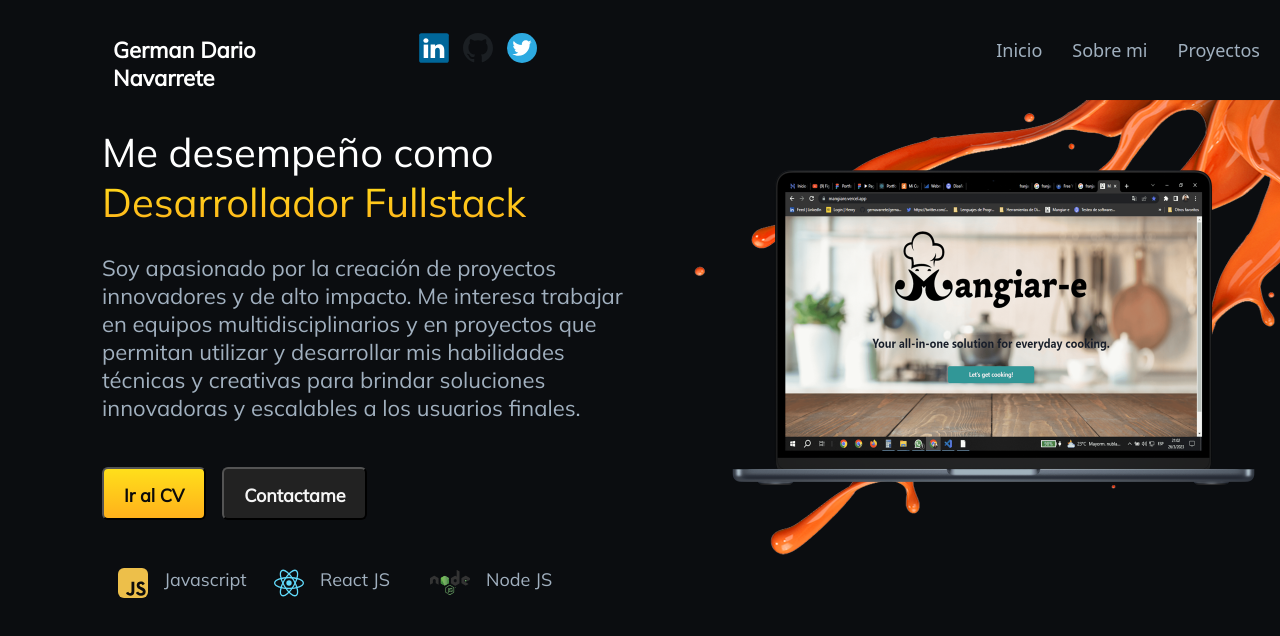
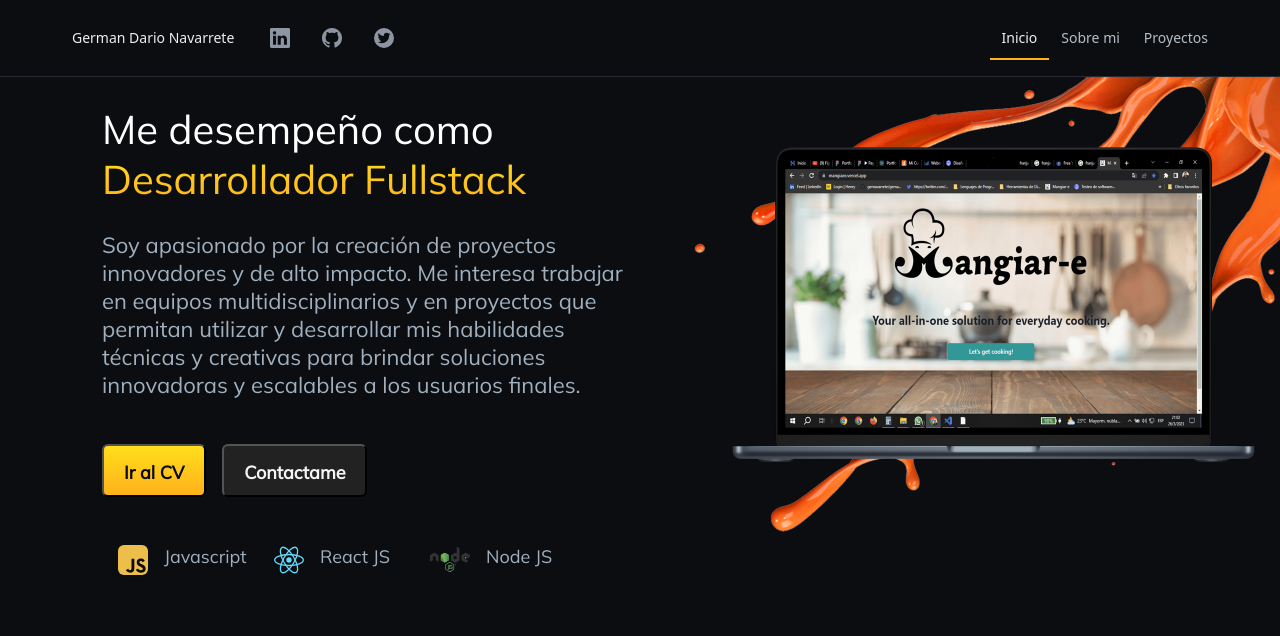
Before and after one commit to gernavarrete/gernavarrete, a React (Vite) app in the folder portfolio/: page /1 in a window 1280 px wide. Shown: the top 636 px of the page. Built offline with nearby package versions, Linux system fonts and the light colour scheme.

Commit message:
feat(nav): adopt visual system and semantic spacing

```diff
--- a/portfolio/src/components/Navbar/NavBar.jsx
+++ b/portfolio/src/components/Navbar/NavBar.jsx
@@ -1,77 +1,88 @@
 import s from "../Navbar/NavBar.module.css";
-import linkedin from "../../images/linkedin-logo-2430.svg";
-import github from "../../images/Octicons-mark-github.svg";
-import twitter from "../../images/cdnlogo.com_twitter-icon.svg";
-import { NavLink } from "react-router-dom";
-import { useParams } from "react-router-dom";
+import { Link, useParams } from "react-router-dom";
+
+// Monochrome marks drawn from the previous brand SVGs; the inner glyphs are
+// cut out with evenodd so the icons follow currentColor on any background.
+const socialLinks = [
+  {
+    label: "LinkedIn",
+    href: "https://www.linkedin.com/in/germandnavarrete/",
+    viewBox: "0 0 90 90",
+    path: "M0 6.447C0 2.887 2.978 0 6.651 0h76.698C87.022 0 90 2.887 90 6.447v77.106C90 87.114 87.022 90 83.349 90H6.651C2.978 90 0 87.114 0 83.553V6.447zM20.485 29.151c4.74 0 7.691-3.121 7.691-7.021-.088-3.988-2.95-7.022-7.601-7.022-4.65 0-7.69 3.034-7.69 7.022 0 3.9 2.95 7.021 7.512 7.021zM27.282 75.339v-40.64H13.688v40.64zM34.804 75.339h13.594V52.644c0-1.215.088-2.428.447-3.296.983-2.427 3.219-4.94 6.975-4.94 4.919 0 6.887 3.727 6.887 9.19v21.741h13.592V52.037c0-12.483-6.706-18.291-15.65-18.291-7.333 0-10.553 4.073-12.342 6.847h.091v-5.894H34.804c.178 3.814 0 40.64 0 40.64z",
+  },
+  {
+    label: "GitHub",
+    href: "https://github.com/gernavarrete",
+    viewBox: "0 0 16 16",
+    path: "M8 0C3.58 0 0 3.58 0 8C0 11.54 2.29 14.53 5.47 15.59C5.87 15.66 6.02 15.42 6.02 15.21C6.02 15.02 6.01 14.39 6.01 13.72C4 14.09 3.48 13.23 3.32 12.78C3.23 12.55 2.84 11.84 2.5 11.65C2.22 11.5 1.82 11.13 2.49 11.12C3.12 11.11 3.57 11.7 3.72 11.94C4.44 13.15 5.59 12.81 6.05 12.6C6.12 12.08 6.33 11.73 6.56 11.53C4.78 11.33 2.92 10.64 2.92 7.58C2.92 6.71 3.23 5.99 3.74 5.43C3.66 5.23 3.38 4.41 3.82 3.31C3.82 3.31 4.49 3.1 6.02 4.13C6.66 3.95 7.34 3.86 8.02 3.86C8.7 3.86 9.38 3.95 10.02 4.13C11.55 3.09 12.22 3.31 12.22 3.31C12.66 4.41 12.38 5.23 12.3 5.43C12.81 5.99 13.12 6.7 13.12 7.58C13.12 10.65 11.25 11.33 9.47 11.53C9.76 11.78 10.01 12.26 10.01 13.01C10.01 14.08 10 14.94 10 15.21C10 15.42 10.15 15.67 10.55 15.59C13.71 14.53 16 11.53 16 8C16 3.58 12.42 0 8 0Z",
+  },
+  {
+    label: "Twitter",
+    href: "https://twitter.com/German017645362",
+    viewBox: "126.444 2.281 589 589",
+    path: "M126.444 296.781a294.5 294.5 0 1 0 589 0a294.5 294.5 0 1 0-589 0zM609.773 179.634c-13.891 6.164-28.811 10.331-44.498 12.204 16.01-9.587 28.275-24.779 34.066-42.86a154.78 154.78 0 0 1-49.209 18.801c-14.125-15.056-34.267-24.456-56.551-24.456-42.773 0-77.462 34.675-77.462 77.473 0 6.064.683 11.98 1.996 17.66-64.389-3.236-121.474-34.079-159.684-80.945-6.672 11.446-10.491 24.754-10.491 38.953 0 26.875 13.679 50.587 34.464 64.477a77.122 77.122 0 0 1-35.097-9.686v.979c0 37.54 26.701 68.842 62.145 75.961-6.511 1.784-13.344 2.716-20.413 2.716-4.998 0-9.847-.473-14.584-1.364 9.859 30.769 38.471 53.166 72.363 53.799-26.515 20.785-59.925 33.175-96.212 33.175-6.25 0-12.427-.373-18.491-1.104 34.291 21.988 75.006 34.824 118.759 34.824 142.496 0 220.428-118.052 220.428-220.428 0-3.361-.074-6.697-.236-10.021a157.855 157.855 0 0 0 38.707-40.158z",
+  },
+];
+
+const navLinks = [
+  { id: "inicio", to: "/inicio", label: "Inicio" },
+  { id: "sobremi", to: "/sobremi", label: "Sobre mi" },
+  { id: "proyectos", to: "/proyectos", label: "Proyectos" },
+];
 
 const NavBar = () => {
   const params = useParams();
+  // Mirrors Home: any route other than sobremi/proyectos renders Inicio.
+  const current = ["sobremi", "proyectos"].includes(params.component)
+    ? params.component
+    : "inicio";
 
   return (
-    <div className={s.NavBarContainer}>
-      <p>German Dario Navarrete</p>
-      <div className={s.containerLogos}>
-        <NavLink
-          to="https://www.linkedin.com/in/germandnavarrete/"
-          target="_blank"
-        >
-          <img className={s.logo} src={linkedin} alt="linkedin-logo"></img>
-        </NavLink>
-        <NavLink to="https://github.com/gernavarrete" target="_blank">
-          <img className={s.logo} src={github} alt="github-logo"></img>
-        </NavLink>
-        <NavLink to="https://twitter.com/German017645362" target="_blank">
-          <img className={s.logo} src={twitter} alt="twitter-logo"></img>
-        </NavLink>
+    <header className={s.NavBarContainer}>
+      <div className={s.inner}>
+        <div className={s.identity}>
+          <p className={s.name}>German Dario Navarrete</p>
+          <ul className={s.social}>
+            {socialLinks.map(({ label, href, viewBox, path }) => (
+              <li key={label}>
+                <a
+                  className={s.socialLink}
+                  href={href}
+                  target="_blank"
+                  rel="noopener noreferrer"
+                  aria-label={label}
+                >
+                  <svg
+                    className={s.icon}
+                    viewBox={viewBox}
+                    aria-hidden="true"
+                    focusable="false"
+                  >
+                    <path fillRule="evenodd" d={path} />
+                  </svg>
+                </a>
+              </li>
+            ))}
+          </ul>
+        </div>
+        <nav aria-label="Navegación principal">
+          <ul className={s.links}>
+            {navLinks.map(({ id, to, label }) => (
+              <li key={id}>
+                <Link
+                  className={s.link}
+                  to={to}
+                  id={id}
+                  aria-current={current === id ? "page" : undefined}
+                >
+                  {label}
+                </Link>
+              </li>
+            ))}
+          </ul>
+        </nav>
       </div>
-      <div className={s.containerLinks}>
-        <NavLink
-          className={s.inicio}
-          style={{ textDecoration: "none" }}
-          to="/inicio"
-          id="inicio"
-        >
-          <h3
-            // onClick={(e) => setComponent(<Section1 />)}
-            className={params.component === "inicio" ? s.selected : null}
-          >
-            Inicio
-          </h3>
-        </NavLink>
-        <NavLink
-          className={s.sobremi}
-          style={{ textDecoration: "none" }}
-          to="/sobremi"
-          id="sobremi"
-        >
-          <h3
-            //onClick={(e) => setComponent(<SobreMi />)}
-            className={params.component === "sobremi" ? s.selected : null}
-          >
-            Sobre mi
-          </h3>
-        </NavLink>
-        <NavLink
-          className={s.proyectos}
-          style={{ textDecoration: "none" }}
-          to="/proyectos"
-          id="proyectos"
-        >
-          <h3
-            //onClick={(e) => setComponent(<Proyectos />)}
-            className={params.component === "proyectos" ? s.selected : null}
-          >
-            Proyectos
-          </h3>
-        </NavLink>
-      </div>
-      <div className={s.containerToggle}>
-        <span></span>
-        <span></span>
-        <span></span>
-      </div>
-    </div>
+    </header>
   );
 };
 
--- a/portfolio/src/components/Navbar/NavBar.module.css
+++ b/portfolio/src/components/Navbar/NavBar.module.css
@@ -1,141 +1,121 @@
 .NavBarContainer {
-/* Navbar */
-
-
-position: relative;
-width: 100%;
-height: 100px;
-display: flex;
-align-items: center;
-/* dark-x */
-
-background-color: var(--color-bg);
+  background-color: var(--color-bg);
+  border-bottom: 1px solid var(--color-border-subtle);
 }
 
-.NavBarContainer
-    p {
-    display: flex;
-    width: 259px;
-    height: 28px;
-    margin-left: 113px;
-
-
-    /* Lead Bold */
-
-    font-family: 'Mulish';
-    font-style: normal;
-    font-weight: 700;
-    font-size: 22px;
-    line-height: 28px;
-    /* identical to box height */
-
-
-    /* light */
-    transition: .6s;
-    color: #FFFFFF;
+/* Mobile: identity row, then the navigation row. */
+.inner {
+  box-sizing: border-box;
+  max-width: var(--container-max);
+  margin-inline: auto;
+  padding: var(--space-header-y) var(--layout-gutter);
+  display: flex;
+  flex-wrap: wrap;
+  align-items: center;
+  justify-content: space-between;
 }
 
-.NavBarContainer
-    p:hover {
-        font-size: 25px;
-        width: 300px;
-        margin-right: -30px;
-        cursor: default;
-        text-shadow:crimson 0px 0px 15px;
-    }
-
-.containerLogos {
-    display: flex;
-    justify-content: space-around;
-    width: 105px;
-    margin-left: 4%;
-
-}
-.github {
-    box-sizing: border-box
-}
-.logo {
-/* linkedin-logo-2430 1 */
-width: 30px;
-height: 30px;
-padding: 0px 7px;
-
+.identity {
+  display: flex;
+  flex-wrap: wrap;
+  align-items: center;
+  justify-content: space-between;
+  column-gap: var(--space-header-identity-actions);
+  flex: 1 1 100%;
+  min-width: 0;
 }
 
-.logo:hover {
-    width: 33px;
-    height: 33px;
-    filter: drop-shadow(0 0 0.75rem crimson);
+.name {
+  margin: 0;
+  font-family: var(--text-label-family);
+  font-size: var(--text-label-size);
+  line-height: var(--text-label-line-height);
+  letter-spacing: var(--text-label-tracking);
+  font-weight: var(--text-label-weight);
+  color: var(--color-text);
 }
 
-.containerLinks {
-    display: flex;
-    justify-content:flex-end;
-    align-items: center;
-    padding: 0px 20px;
-    gap: 10px;
-    width: 454px;
-    height: 23px;
-    margin-left: 290px;
+.social,
+.links {
+  display: flex;
+  margin: 0;
+  padding: 0;
+  list-style: none;
 }
 
-.inicio {
-    margin-right: 20px;
+/* Inline gap between social targets, not between the visible glyphs. */
+.social {
+  gap: var(--space-inline);
 }
 
-.sobremi {
-    margin-right: 20px;
-}
-:where(.NavBarContainer) h3 {
-    color: #A1B0BF;
-    font-weight: 400;
-    font-size: 18px;
-    line-height: 22.59px;
-
-}
-:where(.NavBarContainer) h3:hover {
-    color:crimson;
-    font-weight: 700;
+.socialLink {
+  display: flex;
+  align-items: center;
+  justify-content: center;
+  width: var(--size-touch-target);
+  height: var(--size-touch-target);
+  color: var(--color-text-muted);
+  transition: color var(--duration-feedback) var(--ease-standard);
 }
 
-.selected {
-    color:crimson;
-    font-weight: 700;
-}
-.containerToggle {
-    display: none;
+.socialLink:hover {
+  color: var(--color-text);
 }
 
-@media (max-width: 768px) {
-    .NavBarContainer {
-        /* Navbar */
+.icon {
+  width: 1.25rem;
+  height: 1.25rem;
+  fill: currentColor;
+}
 
-        height: auto;
+/* The links' own padding is pulled back so their text aligns with the gutter. */
+.links {
+  margin-inline-start: calc(-1 * var(--space-nav-item-x));
+}
 
-        position: relative;
-        display: inline-block;
+.link {
+  box-sizing: border-box;
+  display: flex;
+  align-items: center;
+  min-height: var(--size-touch-target);
+  padding-inline: var(--space-nav-item-x);
+  border-block: 2px solid transparent;
+  font-family: var(--text-label-family);
+  font-size: var(--text-label-size);
+  line-height: var(--text-label-line-height);
+  font-weight: var(--text-label-weight);
+  letter-spacing: var(--text-label-tracking);
+  color: var(--color-text-secondary);
+  text-decoration: none;
+  transition:
+    color var(--duration-feedback) var(--ease-standard),
+    border-color var(--duration-feedback) var(--ease-standard);
+}
 
-        /* dark-x */
+.link:hover {
+  color: var(--color-text);
+}
 
-        background-color: var(--color-bg);
-        }
+/* Active: primary text plus a 2px amber indicator, so state never relies on color alone. */
+.link[aria-current="page"] {
+  color: var(--color-text);
+  border-block-end-color: var(--color-accent);
+}
 
-    .containerLinks {
-    justify-content: center;
-    width: auto;
-    height: auto;
-    padding: 0px 20px;
-    gap: 10px;
-    margin-left: 0;
-    }
-    .NavBarContainer
-    p {
-        width: auto;
-        margin-left: 50px;
-    }
-    .containerLogos {
-        justify-content: center;
-        width: auto;
-        margin-left: 0;
-    }
+/* Tablet and up: one row, identity on the left, navigation on the right. */
+@media (min-width: 48em) {
+  .inner {
+    flex-wrap: nowrap;
+    padding-block: var(--space-header-y-wide);
+  }
+
+  .identity {
+    flex: 0 1 auto;
+    justify-content: flex-start;
+  }
+
+  .links {
+    margin-inline-start: 0;
+    margin-inline-end: calc(-1 * var(--space-nav-item-x));
+  }
 }
--- a/portfolio/src/styles/tokens/spacing.css
+++ b/portfolio/src/styles/tokens/spacing.css
@@ -33,6 +33,12 @@
   --space-cta-y: var(--space-4);
   --space-cta-x: var(--space-5);
   --space-button-gap: var(--space-3);
+
+  /* Navigation and page header; the header padding switches at 48em */
+  --space-nav-item-x: var(--space-3);
+  --space-header-y: var(--space-2);
+  --space-header-y-wide: var(--space-4);
+  --space-header-identity-actions: var(--space-5);
 
   /* Cards: padding switches at a 20rem card width via container query */
   --space-card-padding: var(--space-5);
```
Also changed, not shown: 3 other files (tests, documents, lock files or other folders).
